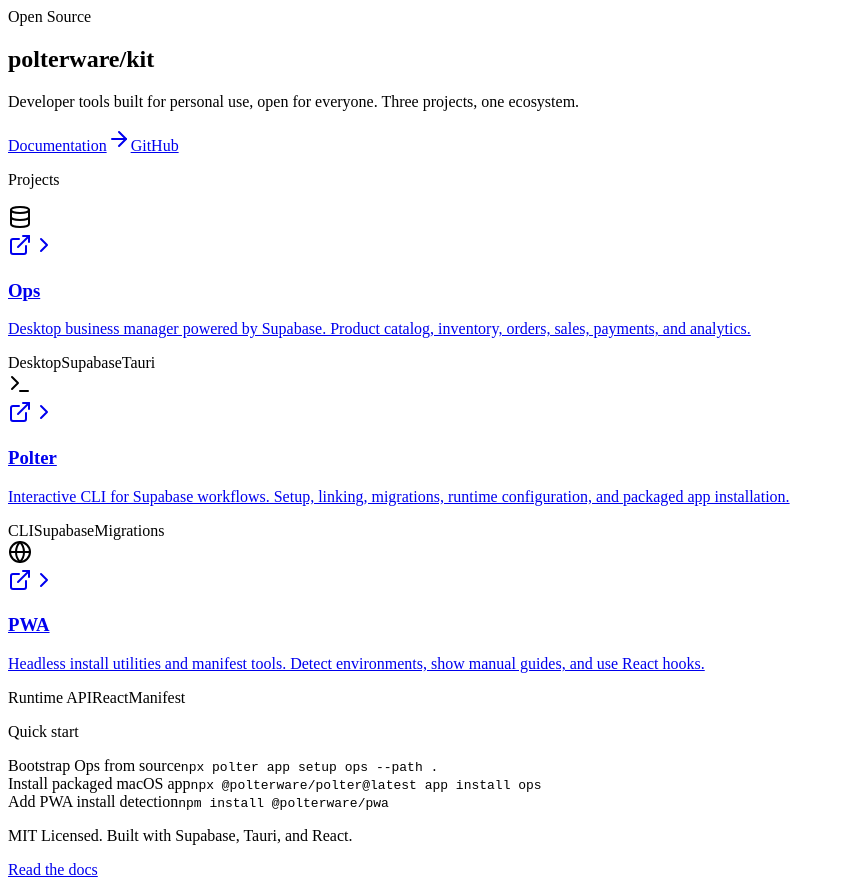
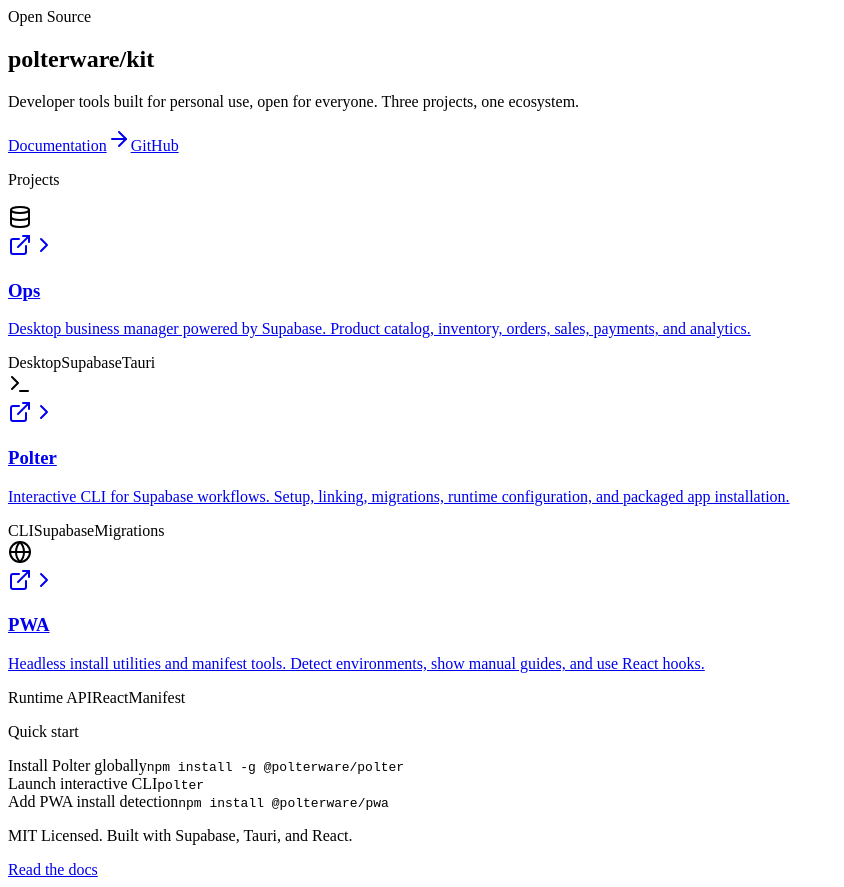
Before and after one commit to rckbrcls/kit-docs, a Next.js app: page / in a window 1280 px wide. Shown: the whole page, without its empty margins (0-844 px from the left). Built offline with nearby package versions, Linux system fonts and the light colour scheme.

Commit message:
refactor: Streamline Ops setup and installation by migrating Polter CLI commands to the Ops CLI and direct scripts.

```diff
--- a/src/app/(home)/page.tsx
+++ b/src/app/(home)/page.tsx
@@ -33,12 +33,12 @@
 
 const quickStart = [
   {
-    label: 'Bootstrap Ops from source',
-    code: 'npx polter app setup ops --path .',
+    label: 'Install Polter globally',
+    code: 'npm install -g @polterware/polter',
   },
   {
-    label: 'Install packaged macOS app',
-    code: 'npx @polterware/polter@latest app install ops',
+    label: 'Launch interactive CLI',
+    code: 'polter',
   },
   {
     label: 'Add PWA install detection',
```
Also changed, not shown: 14 other files (tests, documents, lock files or other folders).
